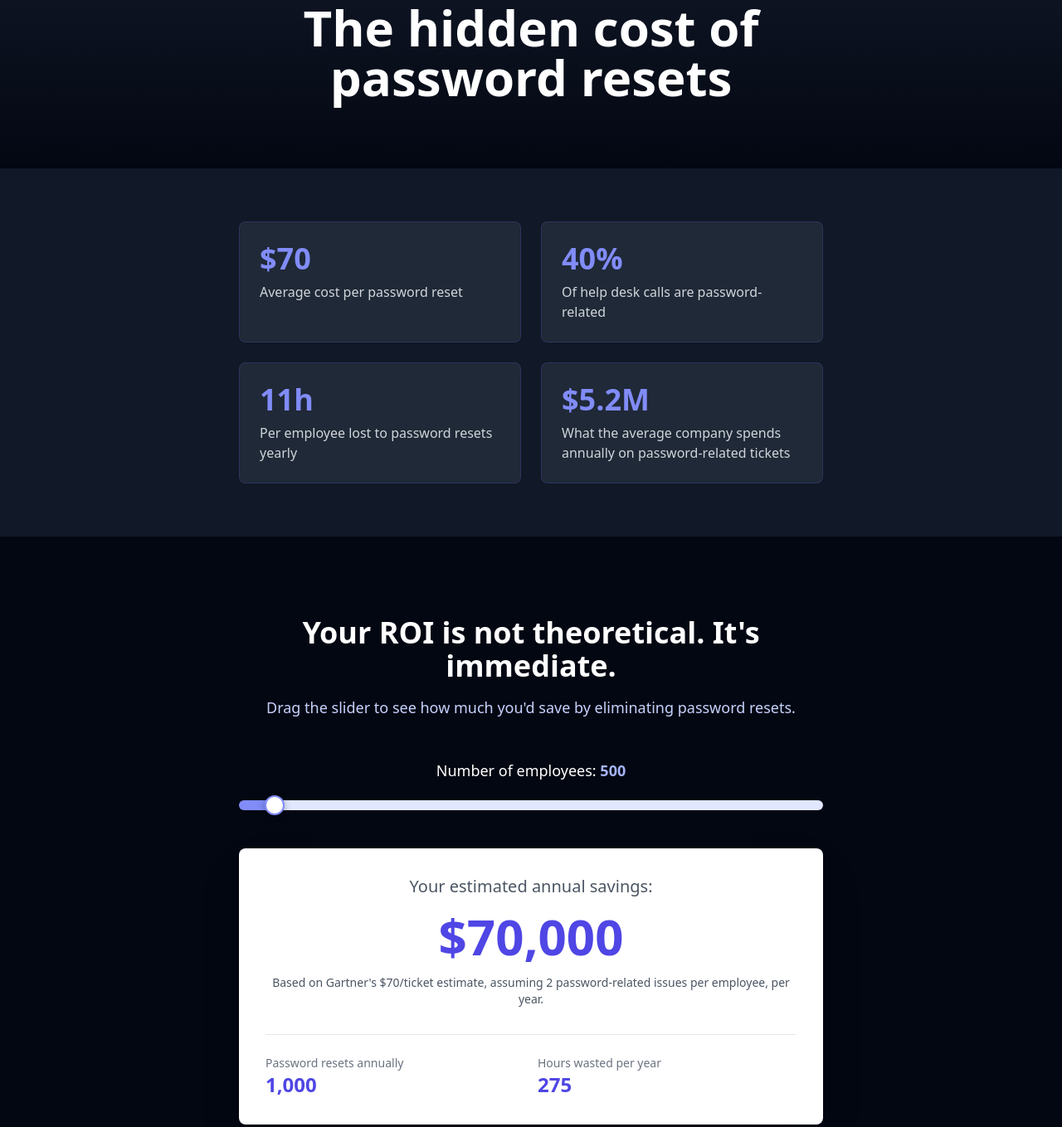
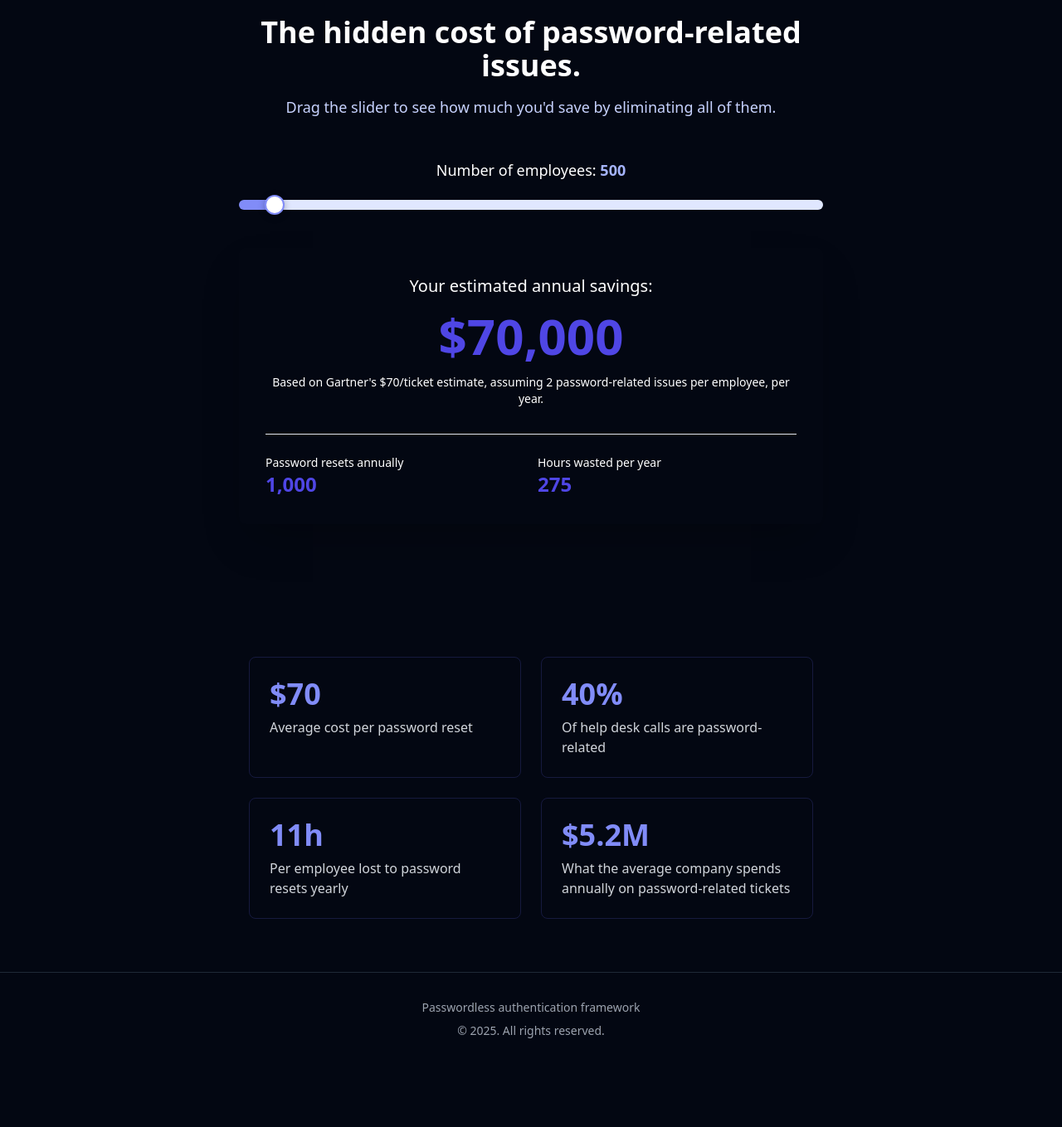
Before and after one commit to TheAICrafter/roi-calc, a plain HTML site: page index.html in a window 1280 px wide. Shown: the part 77-1436 px from the top of the page at 83% size. After the commit the page ends 1362 px from the top, so only its background shows below. Drawn offline with nearby package versions, Linux system fonts and the light colour scheme.

Commit message:
Revise meta tags and add statistics section
Updated meta tags and added a new Problem Section with statistics on password-related issues.

```diff
--- a/index.html
+++ b/index.html
@@ -3,8 +3,8 @@
 <head>
     <meta charset="UTF-8">
     <meta name="viewport" content="width=device-width, initial-scale=1.0">
-    <meta property="og:title" content="Password-related issues ROI Calculator">
-    <meta property="og:description" content="See how much your organization wastes on password-related issues. Drag the slider to calculate your savings.">
+    <meta property="og:title" content="ROI Calculator">
+    <meta property="og:description" content="See how much your organization wastes on password resets. Drag the slider to calculate your savings.">
     <meta property="og:type" content="website">
     <title>Password reset ROI Calculator</title>
     <script src="https://cdn.tailwindcss.com"></script>
@@ -39,45 +39,12 @@
 </head>
 <body class="bg-gray-950">
 
-    <!-- Hero Section -->
-    <section class="bg-gradient-to-b from-gray-900 to-gray-950 text-white py-20">
-        <div class="max-w-4xl mx-auto px-4 sm:px-6 lg:px-8 text-center">
-            <h1 class="text-5xl sm:text-6xl font-extrabold">
-                 The hidden cost of password resets
-            </h1>
-        </div>
-    </section>
-
-    <!-- Problem Section -->
-    <section class="bg-gray-900 py-16">
-        <div class="max-w-3xl mx-auto px-4 sm:px-6 lg:px-8">
-
-            <div class="grid grid-cols-1 sm:grid-cols-2 gap-6">
-                <div class="bg-gray-800 p-6 rounded-lg border border-indigo-500/20">
-                    <p class="text-4xl font-bold text-indigo-400">$70</p>
-                    <p class="text-gray-300 mt-2">Average cost per password reset</p>
-                </div>
-                <div class="bg-gray-800 p-6 rounded-lg border border-indigo-500/20">
-                    <p class="text-4xl font-bold text-indigo-400">40%</p>
-                    <p class="text-gray-300 mt-2">Of help desk calls are password-related</p>
-                </div>
-                <div class="bg-gray-800 p-6 rounded-lg border border-indigo-500/20">
-                    <p class="text-4xl font-bold text-indigo-400">11h</p>
-                    <p class="text-gray-300 mt-2">Per employee lost to password resets yearly</p>
-                </div>
-                <div class="bg-gray-800 p-6 rounded-lg border border-indigo-500/20">
-                    <p class="text-4xl font-bold text-indigo-400">$5.2M</p>
-                    <p class="text-gray-300 mt-2">What the average company spends annually on password-related tickets</p>
-                </div>
-            </div>
-        </div>
-    </section>
 
     <!-- ROI Calculator Section -->
     <section id="roi" class="py-24 bg-gray-950 text-white">
         <div class="max-w-3xl mx-auto px-4 sm:px-6 lg:px-8 text-center">
-            <h2 class="text-4xl font-extrabold">Your ROI is not theoretical. It's immediate.</h2>
-            <p class="mt-4 text-lg text-indigo-200">Drag the slider to see how much you'd save by eliminating password resets.</p>
+            <h2 class="text-4xl font-extrabold">The hidden cost of password-related issues.</h2>
+            <p class="mt-4 text-lg text-indigo-200">Drag the slider to see how much you'd save by eliminating all of them.</p>
 
             <div class="mt-12">
                 <label for="employeeSlider" class="block text-lg font-medium text-white mb-4">
@@ -94,28 +61,52 @@
                 >
             </div>
 
-            <div class="mt-10 p-8 bg-white text-slate-900 rounded-lg shadow-2xl">
-                <p class="text-xl text-gray-600">Your estimated annual savings:</p>
+            <div class="mt-10 p-8 bg-gray-610 text-slate-900 rounded-lg shadow-2xl">
+                <p class="text-xl text-white">Your estimated annual savings:</p>
                 <p class="text-6xl font-extrabold text-indigo-600 my-4">
                     $<span id="savingsAmount">70,000</span>
                 </p>
-                <p class="mt-4 text-sm text-gray-600">
+                <p class="mt-4 text-sm text-white">
                     Based on Gartner's $70/ticket estimate, assuming 2 password-related issues per employee, per year.
                 </p>
 
                 <div class="mt-8 grid grid-cols-2 gap-4 text-left border-t pt-6">
                     <div>
-                        <p class="text-gray-500 text-sm">Password resets annually</p>
+                        <p class="text-white text-sm">Password resets annually</p>
                         <p class="text-2xl font-bold text-indigo-600" id="totalResets">1,000</p>
                     </div>
                     <div>
-                        <p class="text-gray-500 text-sm">Hours wasted per year</p>
+                        <p class="text-white text-sm">Hours wasted per year</p>
                         <p class="text-2xl font-bold text-indigo-600" id="hoursWasted">275</p>
                     </div>
                 </div>
             </div>
 
 
+        </div>
+    </section>
+    <!-- Problem Section -->
+    <section class="bg-gray-950 py-16">
+        <div class="max-w-3xl mx-auto px-4 sm:px-6 lg:px-11">
+
+            <div class="grid grid-cols-1 sm:grid-cols-2 gap-6">
+                <div class="bg-gray-650 p-6 rounded-lg border border-indigo-500/20">
+                    <p class="text-4xl font-bold text-indigo-400">$70</p>
+                    <p class="text-gray-300 mt-2">Average cost per password reset</p>
+                </div>
+                <div class="bg-gray-650 p-6 rounded-lg border border-indigo-500/20">
+                    <p class="text-4xl font-bold text-indigo-400">40%</p>
+                    <p class="text-gray-300 mt-2">Of help desk calls are password-related</p>
+                </div>
+                <div class="bg-gray-650 p-6 rounded-lg border border-indigo-500/20">
+                    <p class="text-4xl font-bold text-indigo-400">11h</p>
+                    <p class="text-gray-300 mt-2">Per employee lost to password resets yearly</p>
+                </div>
+                <div class="bg-gray-650 p-6 rounded-lg border border-indigo-500/20">
+                    <p class="text-4xl font-bold text-indigo-400">$5.2M</p>
+                    <p class="text-gray-300 mt-2">What the average company spends annually on password-related tickets</p>
+                </div>
+            </div>
         </div>
     </section>
 
```
